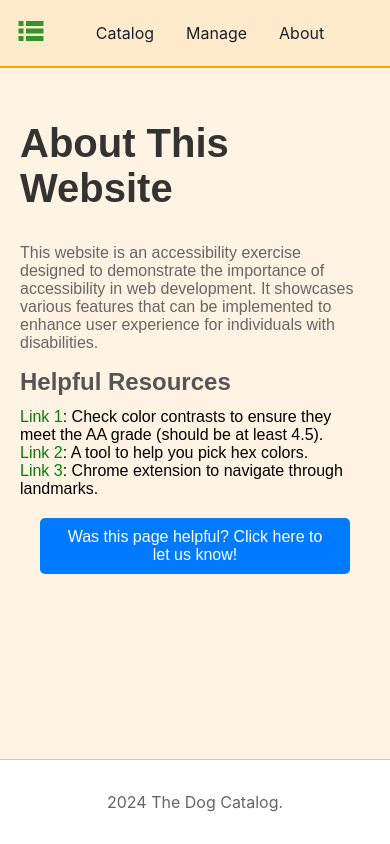
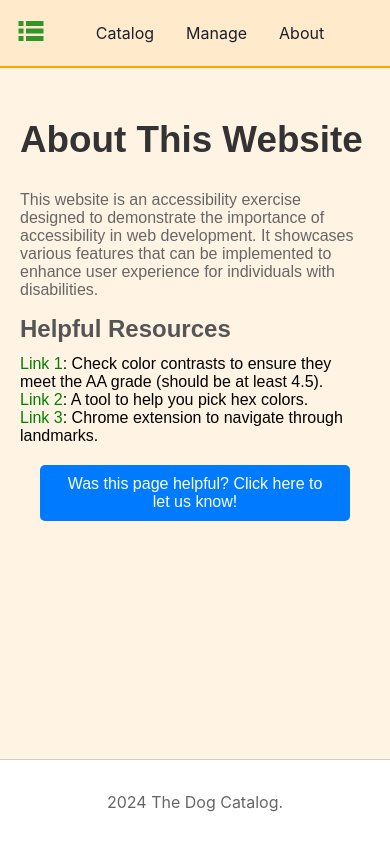
Before and after one commit to solyakin/frontend-accessibility-interview-submission, a React (Create React App) app: page /about in a window 390 px wide. Built offline with nearby package versions, Linux system fonts and the light colour scheme.

Commit message:
Updated font size to use rem units for better responsiveness and scalability.

```diff
--- a/src/components/About.css
+++ b/src/components/About.css
@@ -8,12 +8,12 @@
 
   h1 {
     color: #333;
-    font-size: 40px;
+    font-size: 2.3rem;
   }
 
   h2 {
     color: #555;
-    font-size: 24px;
+    font-size: 1.5rem;
   }
 
   p {
@@ -47,7 +47,7 @@
     border: none;
     border-radius: 5px;
     padding: 10px 20px;
-    font-size: 16px;
+    font-size: 1rem;
     cursor: pointer;
     transition: background-color 0.3s;
     text-align: center;
```
